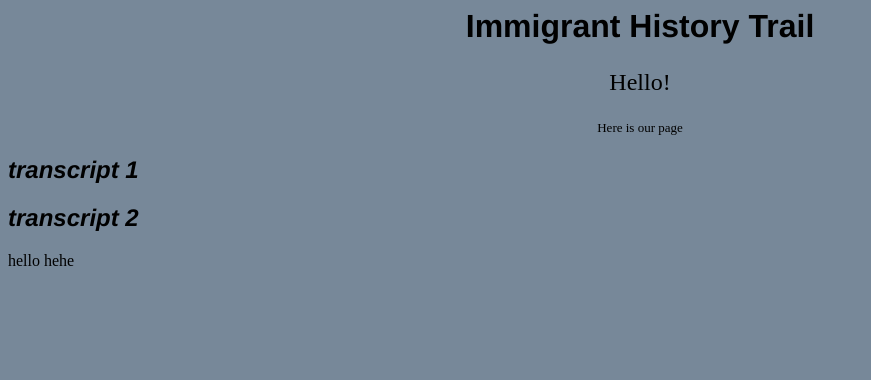
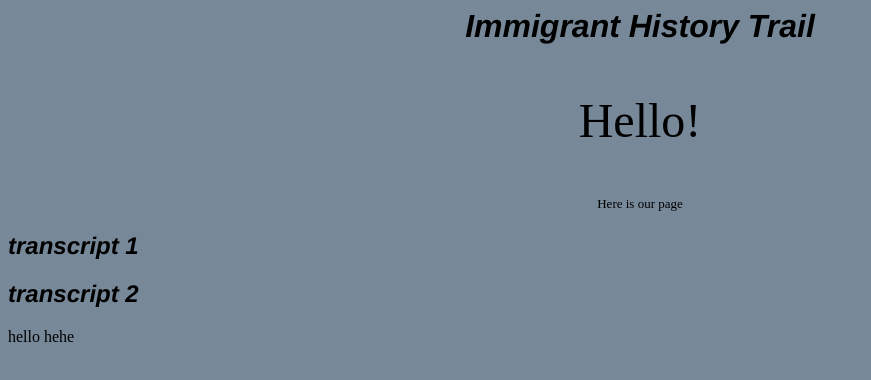
Before and after one commit to penguinsarecool/immigranthistorytrail, a plain HTML site: page index.html in a window 1280 px wide. Shown: the whole page, without its empty margins (0-871 px from the left). Drawn offline with Linux system fonts and the light colour scheme.

Commit message:
italic title

```diff
--- a/index.html
+++ b/index.html
@@ -9,8 +9,8 @@ p{text-align: center;}
 </head>
 
 <body>
-<h1 style="font-family: Helvetica">Immigrant History Trail</h1>
-<font size ="+2"><p>Hello!</p></font>
+<h1 style="font-family: Helvetica"><i>Immigrant History Trail</i></h1>
+<font size ="+5"><p>Hello!</p></font>
 <font size = "-1"><p>Here is our page</p></font>
 
 </body>
```
